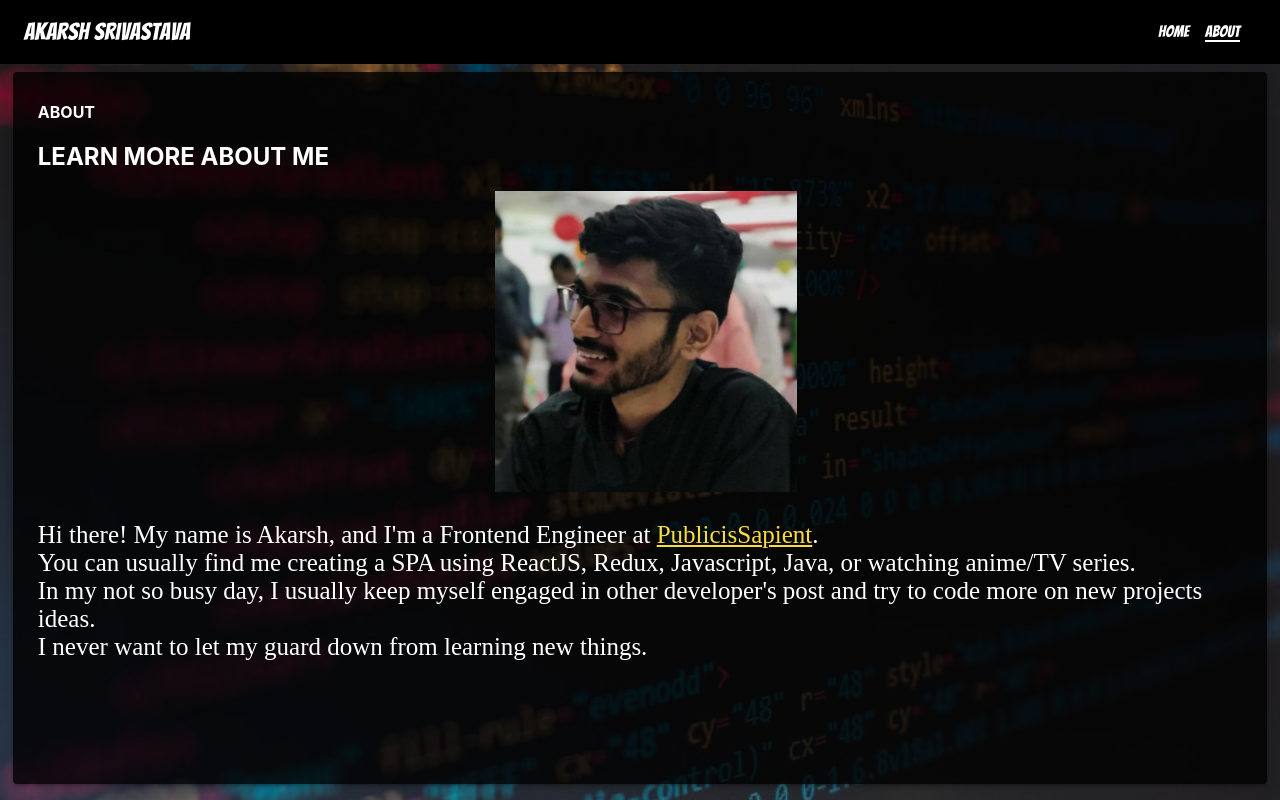
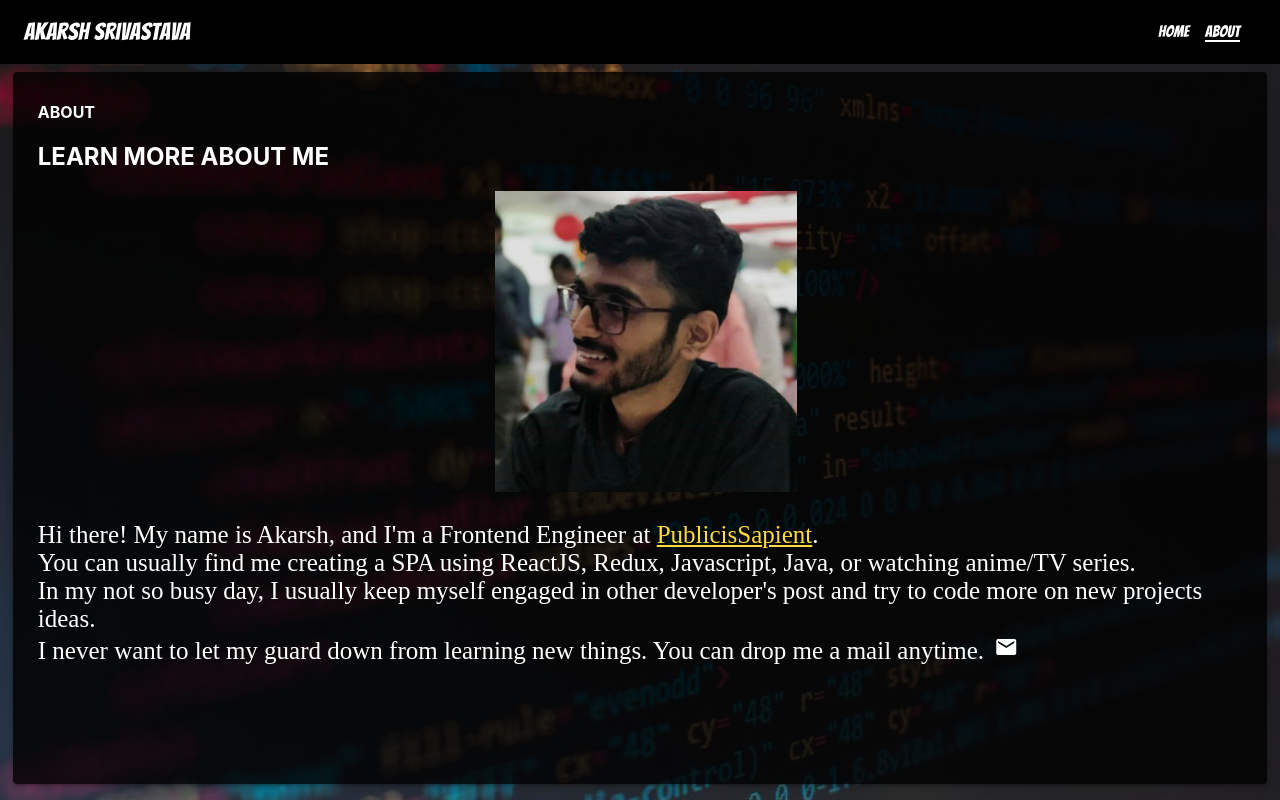
Before and after one commit to akrsh24/portfolio, a React (Create React App) app: page /portfolio/about in a window 1280 px wide. Built offline with nearby package versions, Linux system fonts and the light colour scheme; a web font is replaced by a local one.

Commit message:
Added email support

```diff
--- a/src/components/about/About.jsx
+++ b/src/components/about/About.jsx
@@ -32,7 +32,10 @@ function About() {
                             <br />
                             In my not so busy day, I usually keep myself engaged in other developer's post and try to code more on new projects ideas.
                             <br />
-                            I never want to let my guard down from learning new things.
+                            I never want to let my guard down from learning new things. You can drop me a mail anytime.
+                            <a href="mailto:akrsh24@gmail.com">
+                                <span class="material-icons" style={{ marginLeft: "10px", marginTop: "2px", textDecoration: "none", color: "white" }}>email</span>
+                            </a>
                         </p>
                     </div>
                 </div>
```
